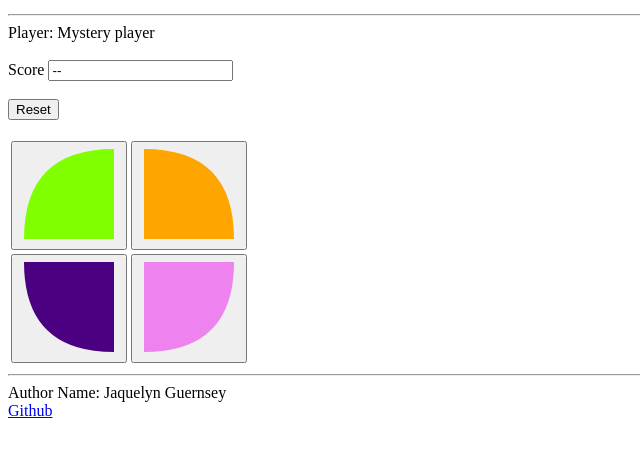
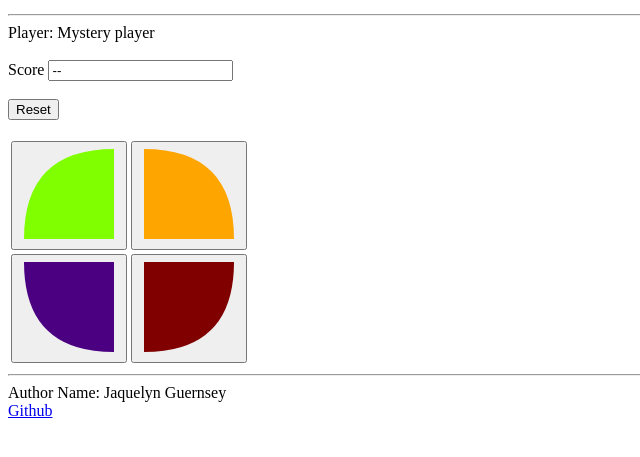
Before and after one commit to GuernJaq/simon, a plain HTML site: page play.html in a window 1280 px wide. Shown: the part 161-618 px from the top of the page, without its empty margins (0-640 px from the left). Drawn offline with Linux system fonts and the light colour scheme.

Commit message:
Changed colors

```diff
--- a/play.html
+++ b/play.html
@@ -92,7 +92,7 @@
                                 height="100"
                                 width="100"
                                 >
-                                <path d="M95,5 5,5 5,95 Q 95,95 95,5" fill="violet" />
+                                <path d="M95,5 5,5 5,95 Q 95,95 95,5" fill="maroon" />
                                 </svg>
                             </button>
                         </td>
```
